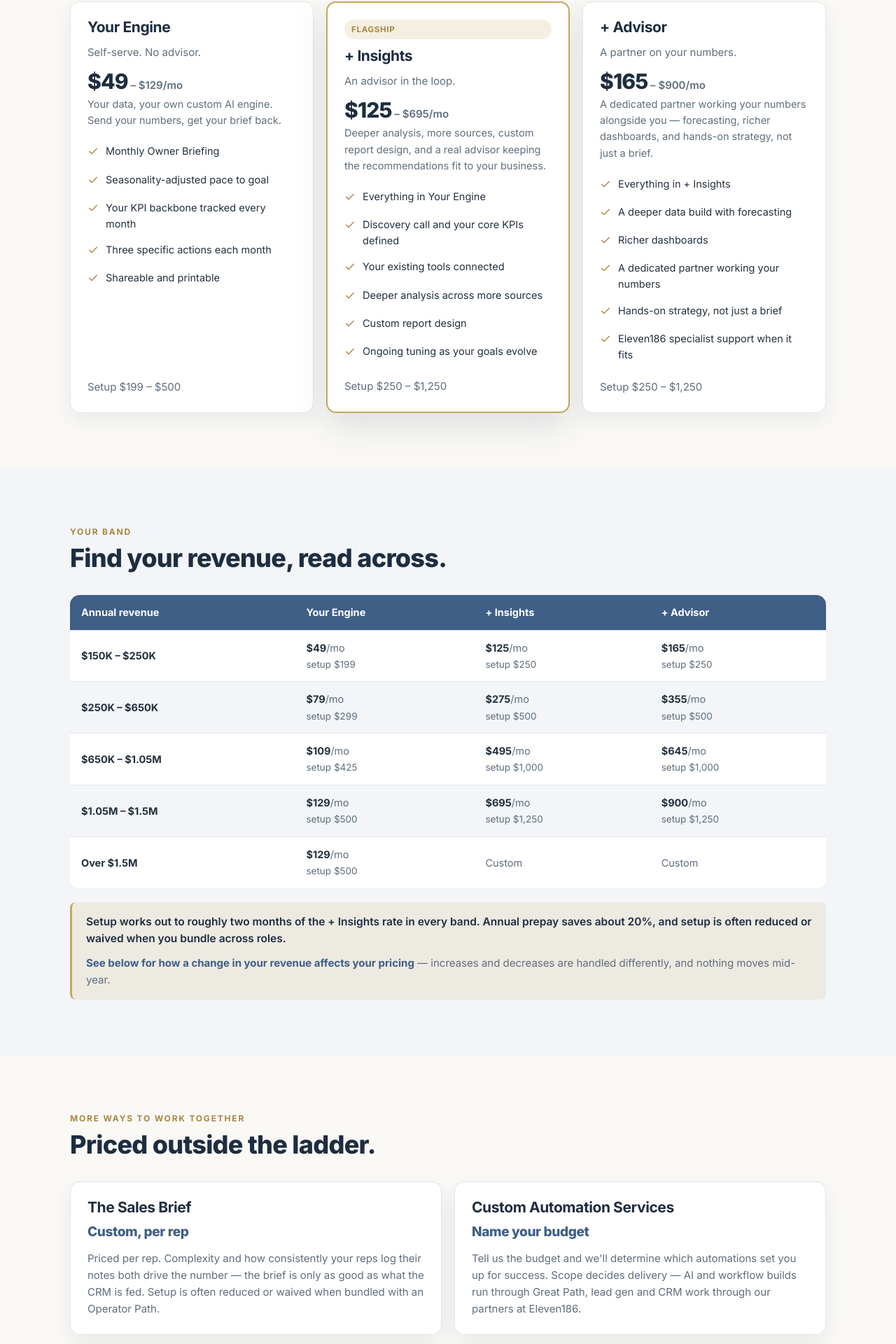
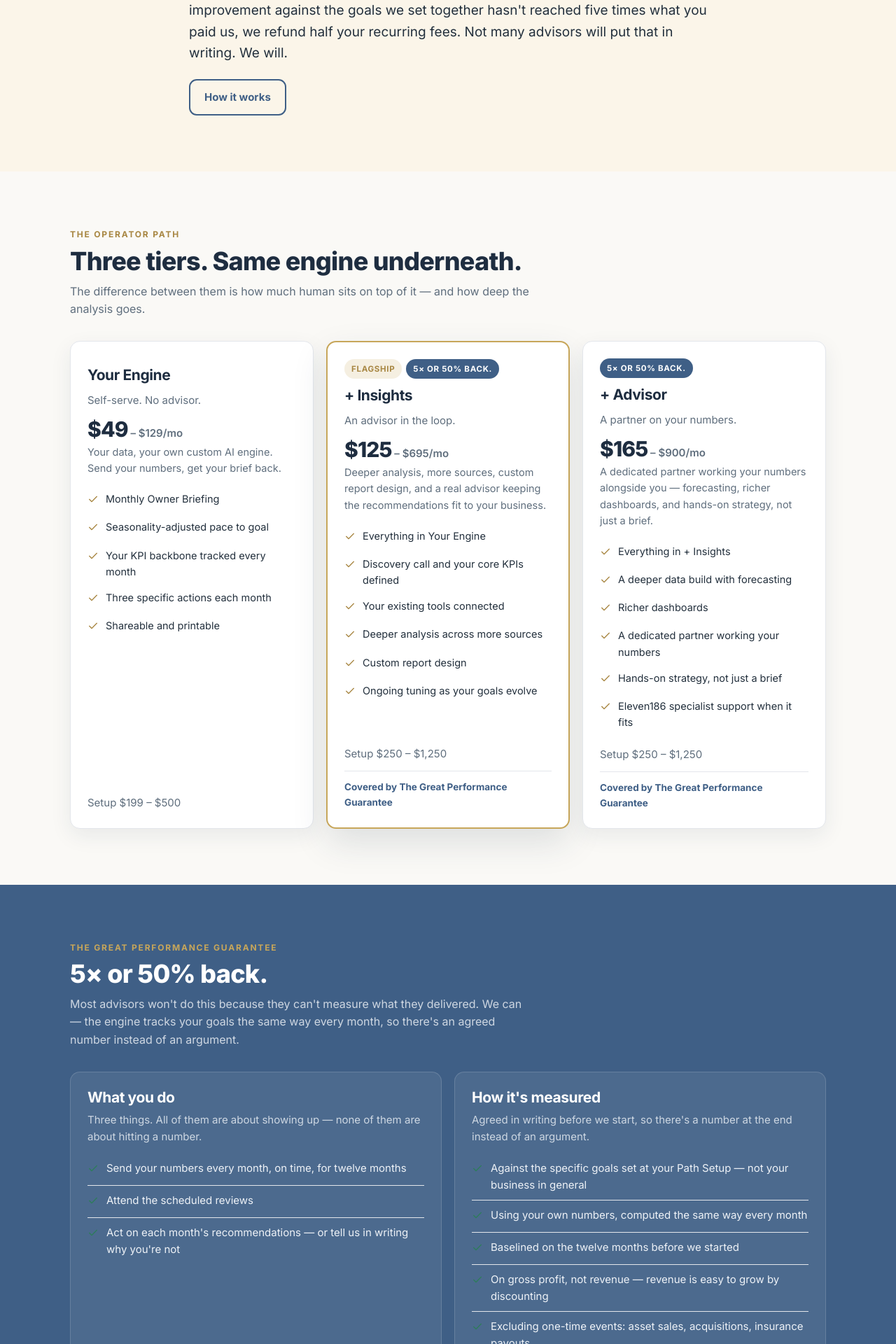
Before and after one commit to GreatBuilds-Merk/great-path-web, a Next.js app: page /pricing in a window 1280 px wide. Shown: the part 818-2738 px from the top of the page at 70% size. Built offline with nearby package versions, Linux system fonts and the light colour scheme; no server answers.

Commit message:
Performance Guarantee, public pricing, AI Consult

```diff
--- a/app/pricing/page.js
+++ b/app/pricing/page.js
@@ -1,10 +1,8 @@
 // ============================================================================
-// /pricing — PRIVATE QUOTE SHEET
+// /pricing — PUBLIC as of 2026-08-25
 //
-// This page is deliberately NOT in the nav or footer. It's the URL you send to
-// a live prospect after a call, the same way /pricing-1 worked on Squarespace.
-// To make pricing public, add it back to NAV in lib/brand.js — nothing here
-// needs to change.
+// Shows what you get, what it costs, and the guarantee. The guarantee is the
+// reason this page can be public: it turns a price into a risk-free decision.
 // ============================================================================
 
 import Link from "next/link";
@@ -14,14 +12,14 @@ import {
   TIERS,
   OTHER_PRICING,
   BILLING_NOTES,
+  GUARANTEE,
   money,
 } from "@/lib/brand";
 import Icon from "@/components/Icon";
 
 export const metadata = {
   title: "Pricing",
-  description: "Pricing that scales with your business.",
-  robots: { index: false, follow: false },
+  description: `Pricing that scales with your business. ${GUARANTEE.hook} ${GUARANTEE.headline}`,
 };
 
 export default function Pricing() {
@@ -42,6 +40,26 @@ export default function Pricing() {
             <a href={BRAND.bookingUrl} className="btn btn-gold btn-lg">
               Book a call for your exact quote
             </a>
+            <a href="#guarantee" className="btn btn-ghost-light btn-lg">
+              {GUARANTEE.hook}
+            </a>
+          </div>
+        </div>
+      </section>
+
+      {/* the guarantee — stated before any price, because it changes how the
+          prices read */}
+      <section className="band-warm">
+        <div className="wrap narrow">
+          <div className="eyebrow">{GUARANTEE.name}</div>
+          <h2 style={{ marginTop: 8 }}>{GUARANTEE.headline}</h2>
+          <p className="lead" style={{ marginTop: 16, color: "var(--ink)" }}>
+            {GUARANTEE.promise}
+          </p>
+          <div className="btn-row" style={{ marginTop: 22 }}>
+            <a href="#guarantee" className="btn btn-ghost">
+              How it works
+            </a>
           </div>
         </div>
       </section>
@@ -61,11 +79,17 @@ export default function Pricing() {
           <div className="grid cols-3">
             {TIERS.map((t) => (
               <div className={`card price-card${t.highlight ? " featured" : ""}`} key={t.id}>
-                {t.highlight && (
-                  <span className="badge" style={{ marginBottom: 12 }}>
-                    Flagship
-                  </span>
-                )}
+                <div style={{ display: "flex", flexWrap: "wrap", gap: 6, marginBottom: 12 }}>
+                  {t.highlight && <span className="badge">Flagship</span>}
+                  {t.guaranteed && (
+                    <span
+                      className="badge"
+                      style={{ background: "var(--navy)", color: "#fff" }}
+                    >
+                      {GUARANTEE.hook}
+                    </span>
+                  )}
+                </div>
                 <h3>{t.name}</h3>
                 <p className="small" style={{ marginTop: 4 }}>
                   {t.tagline}
@@ -88,8 +112,106 @@ export default function Pricing() {
                 <p className="small" style={{ marginTop: "auto" }}>
                   Setup {money(t.setup.b1)} – {money(t.setup.b4)}
                 </p>
+                {t.guaranteed && (
+                  <p
+                    style={{
+                      marginTop: 12,
+                      paddingTop: 12,
+                      borderTop: "1px solid var(--line)",
+                      fontSize: 13.5,
+                      fontWeight: 700,
+                      color: "var(--navy)",
+                    }}
+                  >
+                    Covered by {GUARANTEE.name}
+                  </p>
+                )}
               </div>
             ))}
+          </div>
+        </div>
+      </section>
+
+      {/* the guarantee in full */}
+      <section id="guarantee" className="band-navy" style={{ scrollMarginTop: 80 }}>
+        <div className="wrap">
+          <div className="section-head">
+            <div className="eyebrow">{GUARANTEE.name}</div>
+            <h2 style={{ marginTop: 8 }}>{GUARANTEE.hook}</h2>
+            <p>{GUARANTEE.why}</p>
+          </div>
+
+          <div className="grid cols-2">
+            <div className="card">
+              <h3>What you do</h3>
+              <p style={{ marginTop: 8 }}>
+                Three things. All of them are about showing up — none of them are about
+                hitting a number.
+              </p>
+              <ul className="fit-list fit-yes" style={{ marginTop: 12 }}>
+                {GUARANTEE.qualify.map((q) => (
+                  <li key={q} style={{ fontSize: 15 }}>
+                    <span className="mk">
+                      <Icon name="check" size={16} />
+                    </span>
+                    {q}
+                  </li>
+                ))}
+              </ul>
+            </div>
+
+            <div className="card">
+              <h3>How it&apos;s measured</h3>
+              <p style={{ marginTop: 8 }}>
+                Agreed in writing before we start, so there&apos;s a number at the end instead
+                of an argument.
+              </p>
+              <ul className="fit-list fit-yes" style={{ marginTop: 12 }}>
+                {GUARANTEE.measured.map((m) => (
+                  <li key={m} style={{ fontSize: 15 }}>
+                    <span className="mk">
+                      <Icon name="check" size={16} />
+                    </span>
+                    {m}
+                  </li>
+                ))}
+              </ul>
+            </div>
+          </div>
+
+          <p
+            style={{
+              marginTop: 22,
+              padding: "16px 20px",
+              background: "rgba(199,166,90,.14)",
+              borderLeft: "3px solid var(--gold)",
+              borderRadius: 8,
+              fontSize: 15.5,
+              color: "var(--on-dark)",
+            }}
+          >
+            {GUARANTEE.honest}
+          </p>
+
+          <div style={{ marginTop: 28 }}>
+            <h3 style={{ color: "#fff" }}>The details</h3>
+            <ul style={{ marginTop: 12 }}>
+              {GUARANTEE.finePrint.map((f) => (
+                <li
+                  key={f}
+                  style={{
+                    display: "flex",
+                    gap: 10,
+                    padding: "7px 0",
+                    fontSize: 14.5,
+                    color: "rgba(238,242,247,.82)",
+                  }}
+                >
+                  <span style={{ color: "var(--gold)", flex: "0 0 auto" }}>·</span>
+                  {f}
+                </li>
+              ))}
+            </ul>
           </div>
         </div>
       </section>
```
Also changed, not shown: app/terms/page.js (+39 -5 lines), lib/brand.js.
